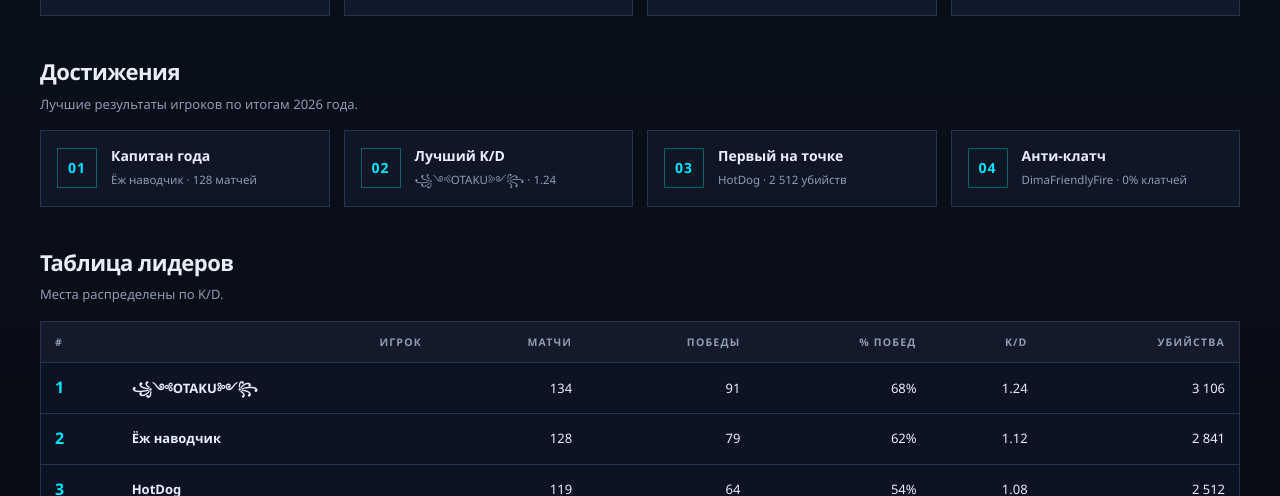
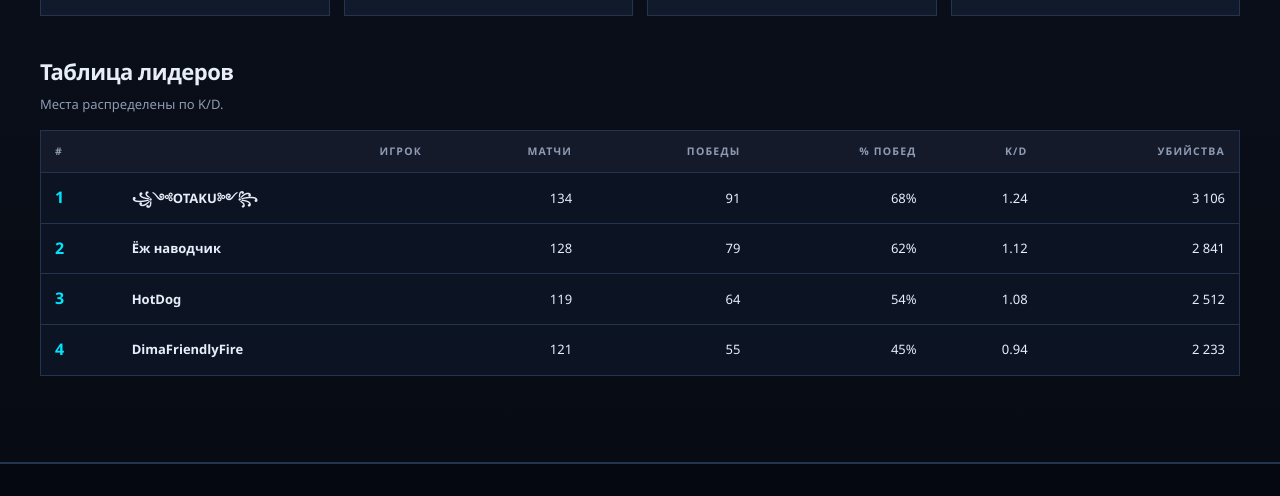
Before and after one commit to Collectioner1/cs2-friends-site, a plain HTML site: page index.html in a window 1280 px wide. Shown: the part 2811-3307 px from the top of the page. Drawn offline with Linux system fonts and the light colour scheme.

Commit message:
Remove achievements block

```diff
--- a/assets/css/style.css
+++ b/assets/css/style.css
@@ -148,12 +148,6 @@ img{max-width:100%;display:block}
 .stats-subhead{margin:38px 0 16px}
 .stats-subhead h3{margin:0 0 4px;font-size:22px;letter-spacing:-.5px}
 .stats-subhead p{margin:0;color:var(--muted);font-size:13px}
-.achievements{display:grid;grid-template-columns:repeat(4,minmax(0,1fr));gap:14px}
-.achievement{display:flex;align-items:center;gap:14px;min-width:0;background:rgba(18,27,44,.76);border:1px solid var(--line);padding:16px}
-.achievement__mark{flex:0 0 auto;width:40px;height:40px;display:grid;place-items:center;border:1px solid rgba(0,229,255,.35);color:var(--accent);font-weight:900;font-size:14px;letter-spacing:1px}
-.achievement>div{min-width:0}
-.achievement strong{display:block;font-size:14px;line-height:1.3}
-.achievement span:not(.achievement__mark){font-size:11.5px;color:var(--muted);overflow-wrap:anywhere}
 .leaderboard__scroll{overflow-x:auto;-webkit-overflow-scrolling:touch;border:1px solid var(--line)}
 .leaderboard{width:100%;min-width:620px;border-collapse:collapse;background:rgba(13,21,36,.9);font-size:13px}
 .leaderboard th,.leaderboard td{padding:12px 14px;text-align:right;border-bottom:1px solid var(--line);white-space:nowrap}
@@ -183,7 +177,6 @@ img{max-width:100%;display:block}
 @media (max-width:1100px){
   .roster{grid-template-columns:repeat(2,minmax(0,1fr))}
   .stats-grid{grid-template-columns:repeat(2,minmax(0,1fr))}
-  .achievements{grid-template-columns:repeat(2,minmax(0,1fr))}
   .nav{gap:18px}
   .hero__grid{gap:36px}
 }
@@ -229,7 +222,6 @@ img{max-width:100%;display:block}
   .match__info{grid-column:1 / -1;padding-top:10px;border-top:1px solid var(--line)}
   .match .status{grid-column:1 / -1}
   .stats-grid{grid-template-columns:1fr}
-  .achievements{grid-template-columns:1fr}
   .stats-subhead{margin:30px 0 14px}
   .stats-subhead h3{font-size:19px}
   .footer__inner{grid-template-columns:1fr}
--- a/index.html
+++ b/index.html
@@ -249,29 +249,6 @@
       </div>
 
       <div class="stats-subhead">
-        <h3>Достижения</h3>
-        <p>Лучшие результаты игроков по итогам 2026 года.</p>
-      </div>
-      <div class="achievements">
-        <article class="achievement">
-          <span class="achievement__mark" aria-hidden="true">01</span>
-          <div><strong>Капитан года</strong><span>Ёж наводчик · 128 матчей</span></div>
-        </article>
-        <article class="achievement">
-          <span class="achievement__mark" aria-hidden="true">02</span>
-          <div><strong>Лучший K/D</strong><span>꧁༺OTAKU༻꧂ · 1.24</span></div>
-        </article>
-        <article class="achievement">
-          <span class="achievement__mark" aria-hidden="true">03</span>
-          <div><strong>Первый на точке</strong><span>HotDog · 2 512 убийств</span></div>
-        </article>
-        <article class="achievement">
-          <span class="achievement__mark" aria-hidden="true">04</span>
-          <div><strong>Анти-клатч</strong><span>DimaFriendlyFire · 0% клатчей</span></div>
-        </article>
-      </div>
-
-      <div class="stats-subhead">
         <h3>Таблица лидеров</h3>
         <p>Места распределены по K/D.</p>
       </div>
```
Also changed, not shown: 1 other file.
